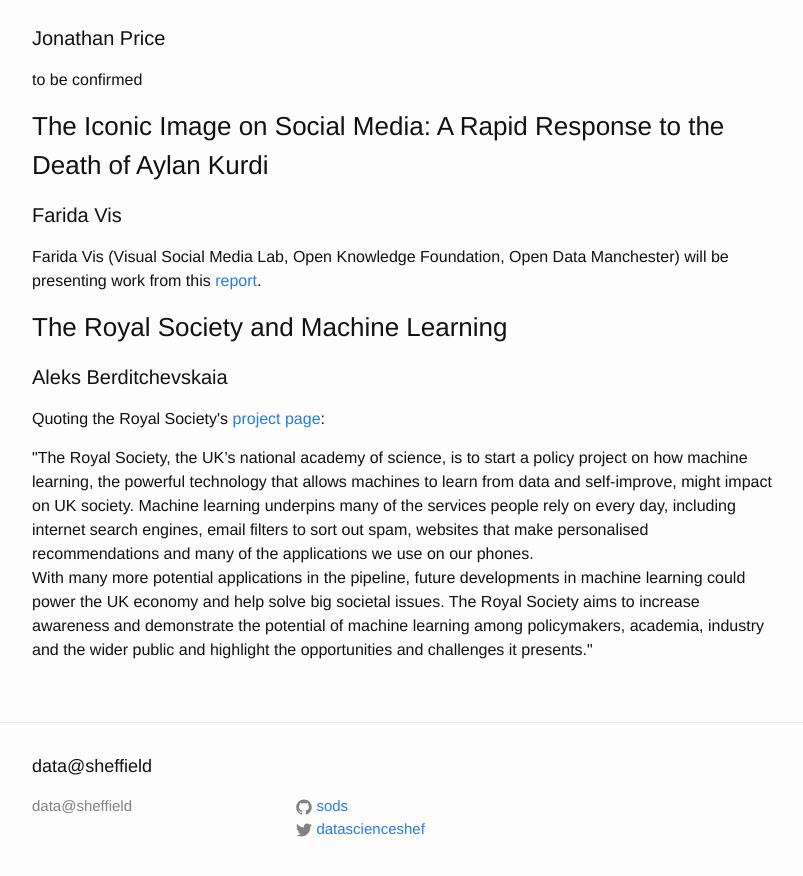
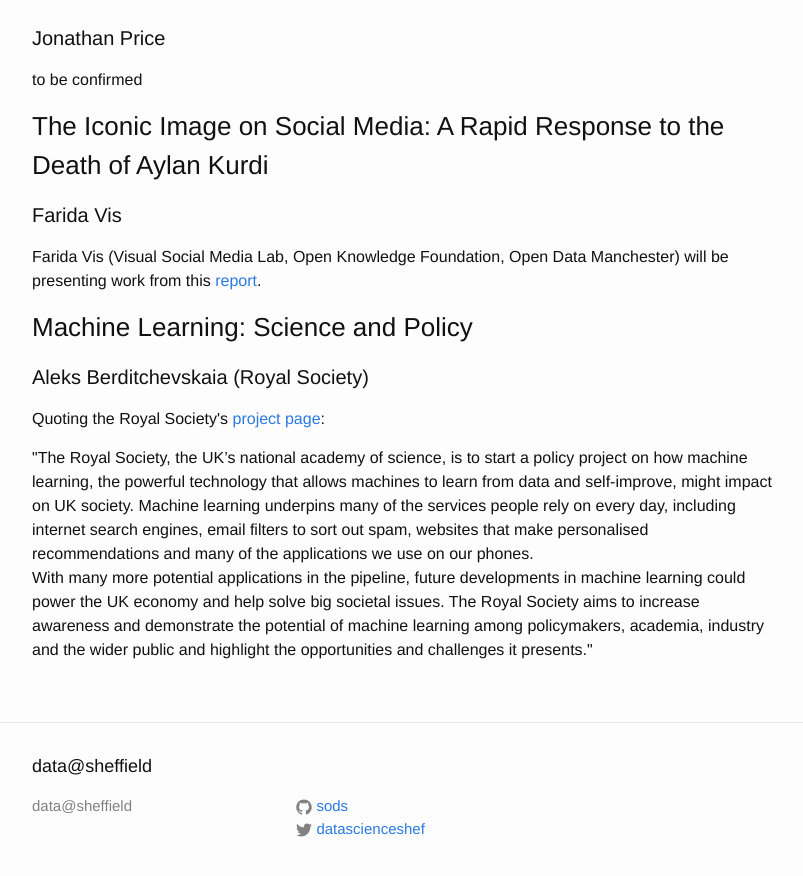
Before and after one commit to sods/das2015, a Jekyll site: the page built from schedule.html, in a window 1280 px wide and 900 px high, scrolled down 3136 px. Shown: the top 876 px of the window, without its empty margins (238-1041 px from the left). Built offline with Jekyll 4.4.1, drawn with Linux system fonts in a browser that asks for light colours.

Commit message:
changed title of the royal soc's talk

```diff
--- a/schedule.html
+++ b/schedule.html
@@ -56,8 +56,8 @@ for wider analysis poses serious privacy concerns. Differential Privacy is a sys
 <p>Farida Vis (Visual Social Media Lab, Open Knowledge Foundation, Open Data Manchester) will be presenting
 work from this <a href="http://visualsocialmedialab.org/blog/the-iconic-image-on-social-media-a-rapid-response-to-the-death-of-aylan-kurdi">report</a>.</p>
 
-<h3>The Royal Society and Machine Learning</h3>
-<h4>Aleks Berditchevskaia</h4>
+<h3>Machine Learning: Science and Policy</h3>
+<h4>Aleks Berditchevskaia (Royal Society)</h4>
 <p>Quoting the Royal Society's <a href="https://royalsociety.org/news/2015/11/machine-learning/">project page</a>: </p>
 
 <p>"The Royal Society, the UK’s national academy of science, is to start a policy project on how machine learning, the powerful technology that allows machines to learn from data and self-improve, might impact on UK society. Machine learning underpins many of the services people rely on every day, including internet search engines, email filters to sort out spam, websites that make personalised recommendations and many of the applications we use on our phones.<br />
```
